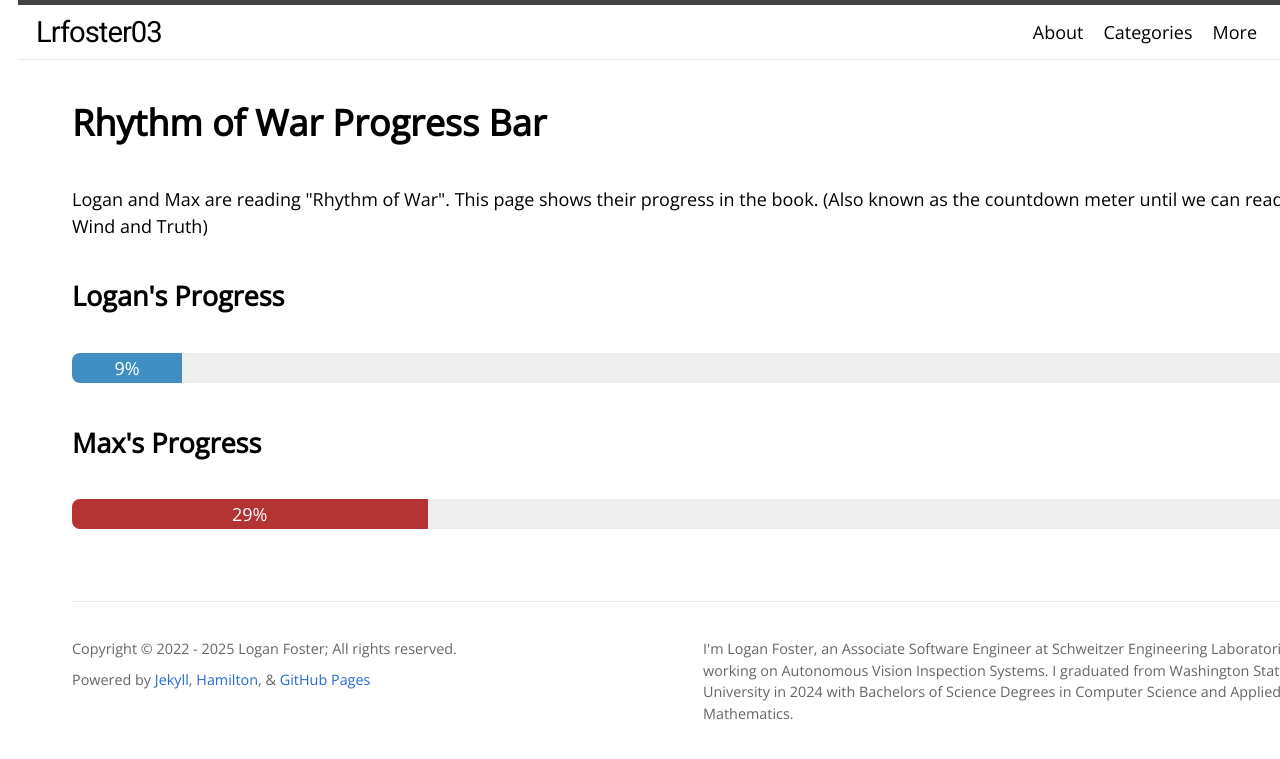
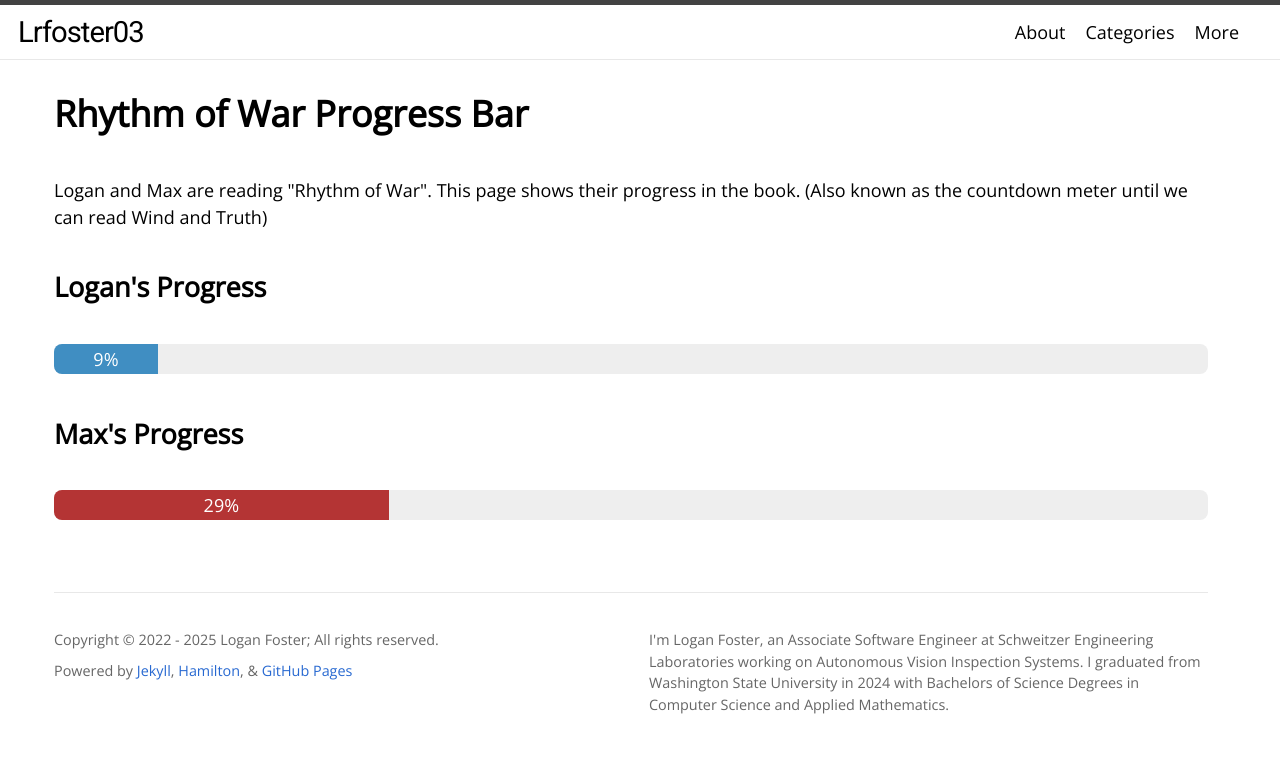
Before and after one commit to Lrfoster03/Lrfoster03.github.io, a Jekyll site: the page built from progress.html, in a window 1280 px wide. Shown: the top 759 px of the page. Built offline with Jekyll 4.4.1, drawn with Linux system fonts in a browser that asks for light colours; nearby versions of some CDN libraries; some web fonts are replaced.

Commit message:
Updated formatting

```diff
--- a/_layouts/no-sidebar.html
+++ b/_layouts/no-sidebar.html
@@ -1,20 +1,20 @@
 <!DOCTYPE html>
 <html lang="{{ page.lang | default: site.lang | default: "en" }}">
   <head>
-    <link rel="stylesheet" href="{{ "/assets/css/no-sidebar.css" | relative_url }}">
-
     {% include head.html %}
 
     {% seo %}
+
+
+  </head>
 
   <body>
     <div class="site-container">
       <header class="site-header">
         {% include header.html %}
       </header>
-
       <div class="wrapper">
-        <main style="width: 100%; padding: 2rem;">
+        <main class="site-main" id="site-main" aria-label="Content" tabindex="1">
           {{ content }}
           <footer class="site-footer">
             {% include footer.html %}
--- a/progress.html
+++ b/progress.html
@@ -6,6 +6,8 @@ Max_Page_Count: 360
 pageTotal: 1219
 ---
 
+<br>
+
 <h1>Rhythm of War Progress Bar</h1>
 
 <p>Logan and Max are reading "Rhythm of War". This page shows their progress in the book. (Also known as the countdown meter until we can read Wind and Truth)</p>
@@ -13,22 +15,35 @@ pageTotal: 1219
 <div class="progress-section">
   <h2>Logan's Progress</h2>
   {% assign progress1 = page.Log_Page_Count | times: 100 | divided_by: page.pageTotal %}
-  <div class="progress-container">
-    <div class="progress-barLog" style="width: {{ progress1 }}%;">
-      {{ progress1 }}%
+    <div class="progress-container">
+        {% if progress1 >= 100 %}
+        <div class="progress-barFinished" style="width: {{ progress1 }}%;">
+        {{ progress1 }}%
+        </div>
+        {% else %}
+        <div class="progress-barLog" style="width: {{ progress1 | default: 0 }}%;">
+        {{ progress1 }}%
+        </div>
+        {% endif %}
     </div>
-  </div>
 </div>
 
 <div class="progress-section">
   <h2>Max's Progress</h2>
   {% assign progress2 = page.Max_Page_Count | times: 100 | divided_by: page.pageTotal %}
   <div class="progress-container">
-    <div class="progress-barMax" style="width: {{ progress2 }}%;">
+    {% if progress2 >= 100 %}
+    <div class="progress-barFinished" style="width: {{ progress2 | default: 0 }}%;">
       {{ progress2 }}%
     </div>
+    {% else %}
+    <div class="progress-barMax" style="width: {{ progress2 | default: 0 }}%;">
+      {{ progress2 }}%
+    </div>
+    {% endif %}
   </div>
 </div>
+
 
 <style>
   .progress-container {
@@ -57,6 +72,14 @@ pageTotal: 1219
     color: white;
     transition: width 0.3s ease;
   }
+  .progress-barFinished {
+    height: 100%;
+    background-color: rgb(57, 184, 89);
+    text-align: center;
+    line-height: 30px;
+    color: white;
+    transition: width 0.3s ease;
+  }
 
   .progress-section {
     margin-bottom: 40px;
```
